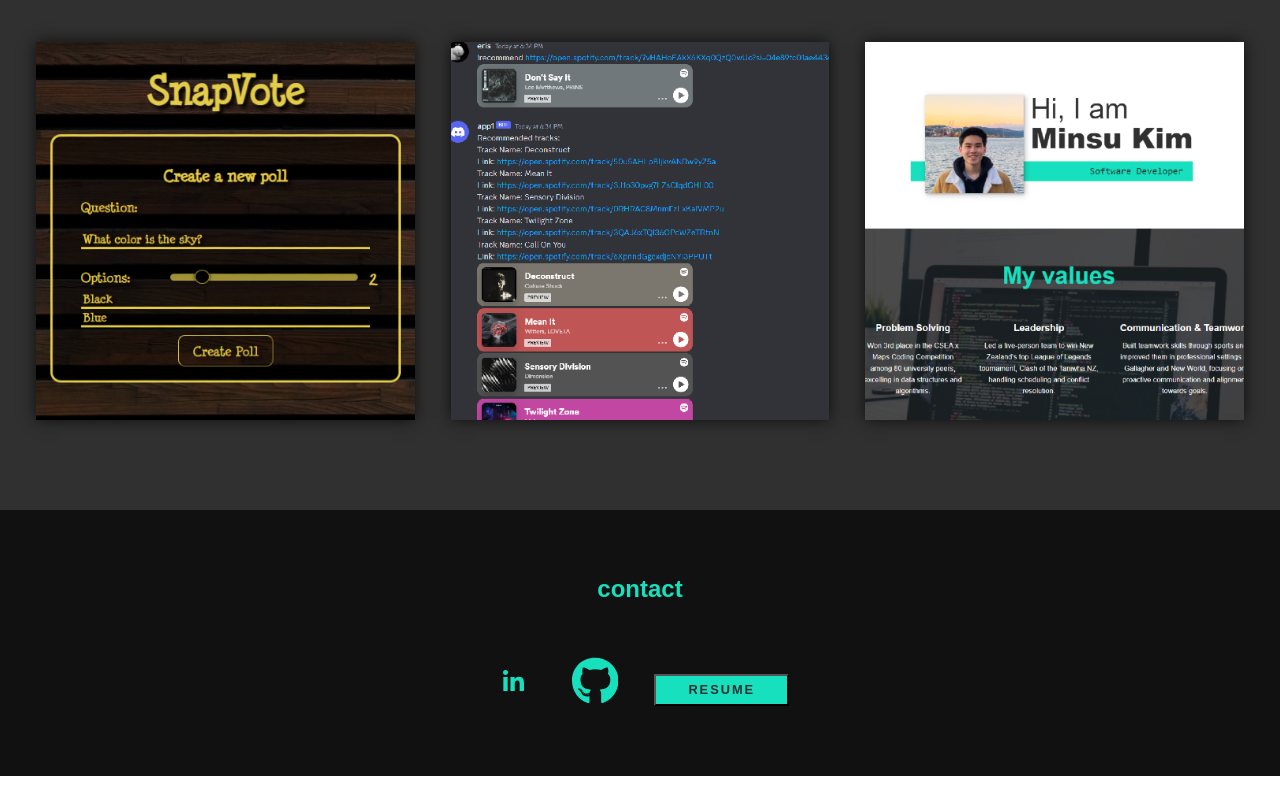
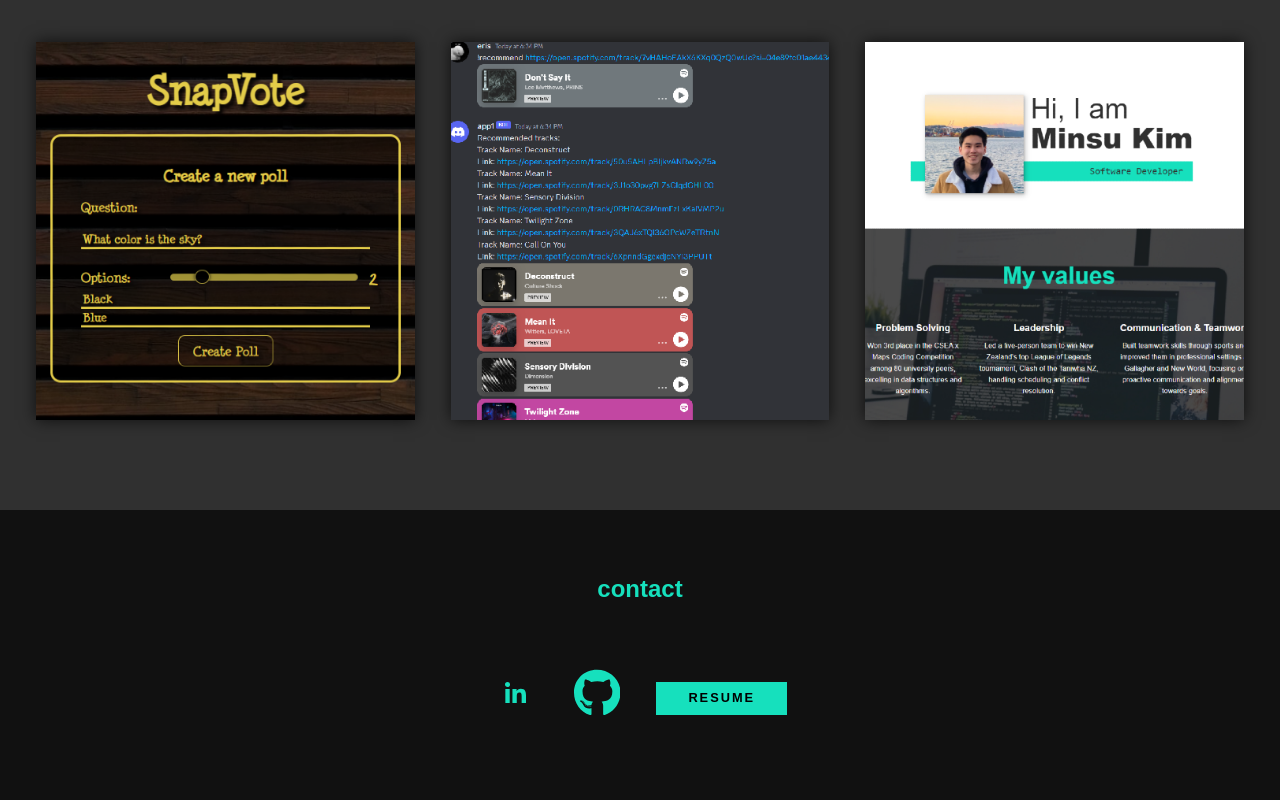
Before and after one commit to Minsukim2827/portfolio-react-app, a React (Create React App) app: page / in a window 1280 px wide. Shown: the part 1931-2731 px from the top of the page. Before the commit the page ends 2707 px from the top, so only its background shows below. Built offline with nearby package versions, Linux system fonts and the light colour scheme.

Commit message:
removed modal, evened up icons

```diff
--- a/src/components/Footer.js
+++ b/src/components/Footer.js
@@ -1,13 +1,7 @@
-import React, { useState } from 'react';
+import React from 'react';
 import pdf from '../resume/cv240923sot.pdf';
 
 function Footer() {
-  const [showPdfModal, setShowPdfModal] = useState(false);
-
-  const togglePdfModal = () => {
-    setShowPdfModal(!showPdfModal);
-  };
-
   return (
     <footer className="footer">
       <a href="mailto:m.kim2827@gmail.com" className="footer__link">contact</a>
@@ -22,22 +16,12 @@
           <svg xmlns="http://www.w3.org/2000/svg" height="2em" viewBox="0 0 496 512" fill="#16e0bd"><path d="M165.9 397.4c0 2-2.3 3.6-5.2 3.6-3.3.3-5.6-1.3-5.6-3.6 0-2 2.3-3.6 5.2-3.6 3-.3 5.6 1.3 5.6 3.6zm-31.1-4.5c-.7 2 1.3 4.3 4.3 4.9 2.6 1 5.6 0 6.2-2s-1.3-4.3-4.3-5.2c-2.6-.7-5.5.3-6.2 2.3zm44.2-1.7c-2.9.7-4.9 2.6-4.6 4.9.3 2 2.9 3.3 5.9 2.6 2.9-.7 4.9-2.6 4.6-4.6-.3-1.9-3-3.2-5.9-2.9zM244.8 8C106.1 8 0 113.3 0 252c0 110.9 69.8 205.8 169.5 239.2 12.8 2.3 17.3-5.6 17.3-12.1 0-6.2-.3-40.4-.3-61.4 0 0-70 15-84.7-29.8 0 0-11.4-29.1-27.8-36.6 0 0-22.9-15.7 1.6-15.4 0 0 24.9 2 38.6 25.8 21.9 38.6 58.6 27.5 72.9 20.9 2.3-16 8.8-27.1 16-33.7-55.9-6.2-112.3-14.3-112.3-110.5 0-27.5 7.6-41.3 23.6-58.9-2.6-6.5-11.1-33.3 2.6-67.9 20.9-6.5 69 27 69 27 20-5.6 41.5-8.5 62.8-8.5s42.8 2.9 62.8 8.5c0 0 48.1-33.6 69-27 13.7 34.7 5.2 61.4 2.6 67.9 16 17.7 25.8 31.5 25.8 58.9 0 96.5-58.9 104.2-114.8 110.5 9.2 7.9 17 22.9 17 46.4 0 33.7-.3 75.4-.3 83.6 0 6.5 4.6 14.4 17.3 12.1C428.2 457.8 496 362.9 496 252 496 113.3 383.5 8 244.8 8zM97.2 352.9c-1.3 1-1 3.3.7 5.2 1.6 1.6 3.9 2.3 5.2 1 1.3-1 1-3.3-.7-5.2-1.6-1.6-3.9-2.3-5.2-1zm-10.8-8.1c-.7 1.3.3 2.9 2.3 3.9 1.6 1 3.6.7 4.3-.7.7-1.3-.3-2.9-2.3-3.9-2-.6-3.6-.3-4.3.7zm32.4 35.6c-1.6 1.3-1 4.3 1.3 6.2 2.3 2.3 5.2 2.6 6.5 1 1.3-1.3.7-4.3-1.3-6.2-2.2-2.3-5.2-2.6-6.5-1zm-11.4-14.7c-1.6 1-1.6 3.6 0 5.9 1.6 2.3 4.3 3.3 5.6 2.3 1.6-1.3 1.6-3.9 0-6.2-1.4-2.3-4-3.3-5.6-2z"/></svg>
           </a>
         </li>
-
         <li className="social-list__item">
-          <button className='btn' onClick={togglePdfModal}>Resume</button>
+          <a href={pdf} target="_blank" rel="noopener noreferrer" className="btn resume-btn">
+            Resume
+          </a>
         </li>
-
       </ul>
-      {showPdfModal && (
-        <div className="pdf-modal" onClick={togglePdfModal}>
-          <iframe
-            className="pdf-modal__iframe"
-            src={pdf}
-            type="application/pdf"
-            onClick={(e) => e.stopPropagation()}
-          />
-        </div>
-      )}
     </footer>
   );
 }
--- a/src/index.css
+++ b/src/index.css
@@ -513,29 +513,21 @@
 
 .social-list__item {
     margin: 0 .5em;
+    display: flex;
+    align-items: center;
 }
 
 .social-list__link {
     padding: .5em;
 }
 
-.pdf-modal {
-    position: fixed;
-    top: 0;
-    left: 0;
-    right: 0;
-    bottom: 0;
-    background: rgba(0, 0, 0, 0.7);
+.resume-btn {
+    color: black !important;
     display: flex;
-    justify-content: center;
     align-items: center;
-    z-index: 10;
-  }
+}
 
-  .pdf-modal__iframe {
-    width: 80%;
-    height: 80%;
-  }
+
 
 /* fade in animation at the start */
 
```
